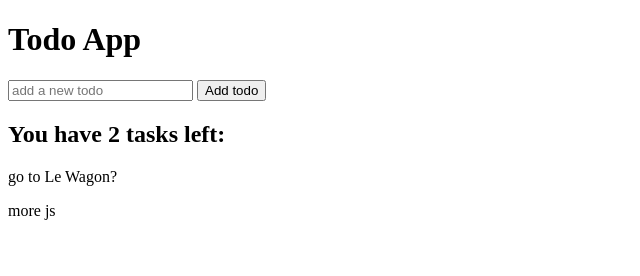
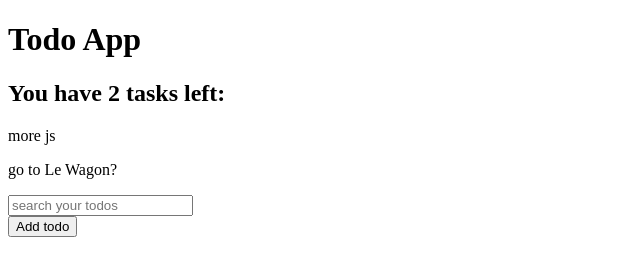
Before and after one commit to malawi89/udemy, a plain HTML site: page JS/todo-app/index.html in a window 1280 px wide. Shown: the whole page, without its empty margins (0-640 px from the left). Drawn offline with Linux system fonts and the light colour scheme.

Commit message:
added filters to both apps

```diff
--- a/JS/todo-app/index.html
+++ b/JS/todo-app/index.html
@@ -8,12 +8,10 @@
 </head>
 <body>
     <h1>Todo App</h1>
-    <!-- <p>Do some JS</p>
-    <p>Win Risk</p>
-    <p>Win cards</p>
-    <p>Eat roast</p>
-    <p>Apply to jobs</p> -->
-    <input type="text" id="new-todo" placeholder="add a new todo">
+    <div id="todos"></div>
+    <div>
+      <input type="text" id="filter" placeholder="search your todos">
+    </div>
     <button id="to-do">Add todo</button>
     <script src="main.js"></script>
 </body>
--- a/JS/todo-app/main.js
+++ b/JS/todo-app/main.js
@@ -14,28 +14,36 @@ const todos = [{
        task:  'go to Le Wagon?',
        completed: false
    }]
-const todoButton = document.getElementById('to-do')
-var counter = 0;
-todos.forEach(todo => {
-    if (!todo.completed){
-        counter += 1;
-        const newToDo = document.createElement('p')
-        newToDo.textContent = `${todo.task}`
-        todoButton.insertAdjacentElement('afterend', newToDo)
+
+   const textFilter = {
+       param: ''
+   }
+
+   const renderToDos = (list, filter) => {
+    //    clear div where todos are listed by filter
+       document.querySelector("#todos").innerHTML = '';
+    //    filter todos against search parameter
+       const filteredTodos = list.filter(todo => todo.task.toLowerCase().includes(filter.param.toLowerCase()))
+    //    filter these search-filtered todos by whether they are completed or not
+       const incompleteTodos = filteredTodos.filter(todo => !todo.completed )
+       const summary = document.createElement('h2')
+       summary.textContent = `You have ${incompleteTodos.length} tasks left:`
+       document.querySelector('#todos').appendChild(summary)
+    // Add list of todos to div
+       incompleteTodos.forEach(todo => {
+            const p = document.createElement('p')
+            p.textContent = todo.task
+            document.querySelector('#todos').appendChild(p)
+       })
     }
-})
 
-const counterElement = document.createElement('h2')
-counterElement.textContent = `You have ${counter} tasks left:`
-h1Title = document.querySelector('h1')
-// document.querySelector("body").insertBefore(counterElement, firstPara)
-todoButton.insertAdjacentElement('afterend', counterElement)
-
+    renderToDos(todos, textFilter)
 
 document.getElementById('to-do').addEventListener('click', (e) => {
     e.target.textContent = "Todo Added"
 })
 
-document.getElementById('new-todo').addEventListener("input", e => {
-    console.log(e.target.value);
+document.getElementById('filter').addEventListener("input", e => {
+    textFilter.param = e.target.value
+    renderToDos(todos, textFilter)
 })
```
Also changed, not shown: JS/notes-app/index.html (+2 -3 lines), JS/notes-app/notes-app.js (+21 -1 lines).
